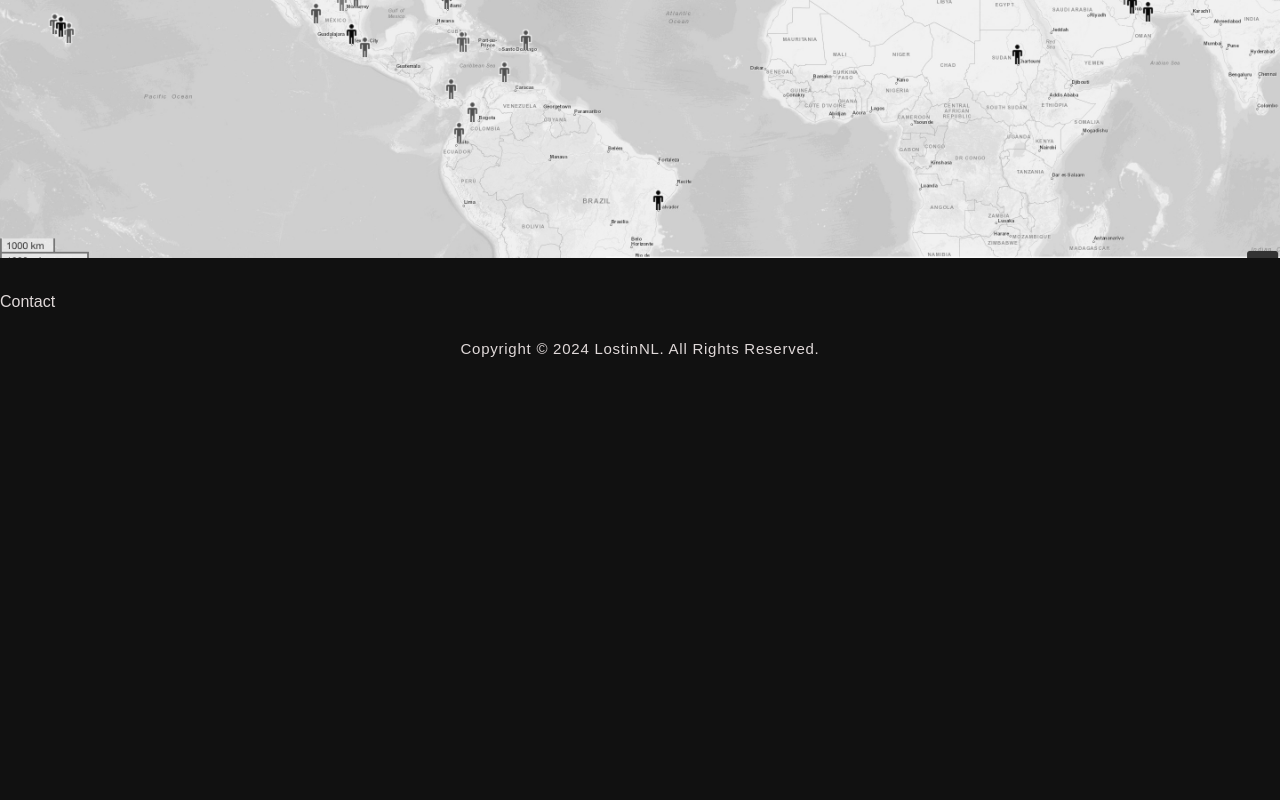
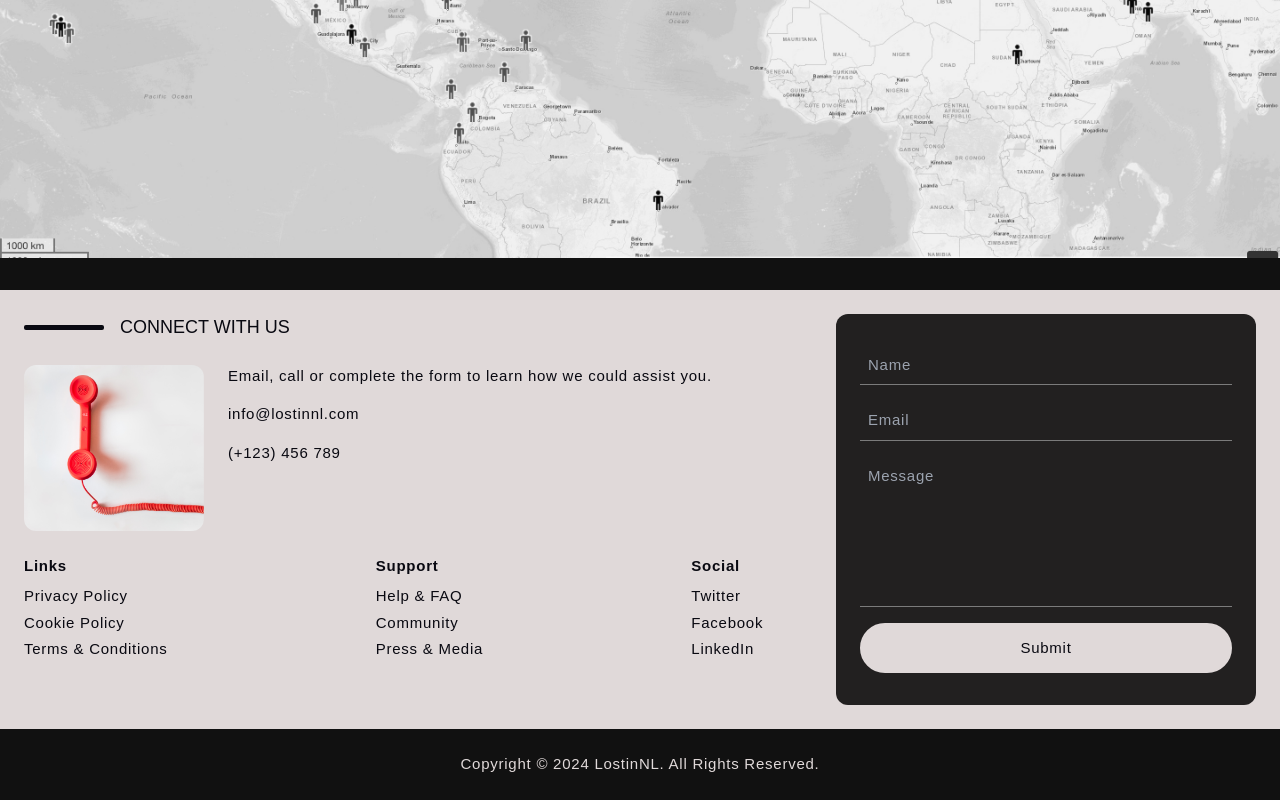
Before and after one commit to joujou144/missing-persons-homepage, a Next.js app: page / in a window 1280 px wide. Shown: the part 3531-4331 px from the top of the page. Before the commit the page ends 3915 px from the top, so only its background shows below. Built offline with nearby package versions, Linux system fonts and the light colour scheme; a web font is replaced by a local one.

Commit message:
build footer and contact form

```diff
--- a/app/globals.css
+++ b/app/globals.css
@@ -23,7 +23,7 @@
     text-wrap: balance;
   }
 
-  .nav-link {
+  .links {
     @apply cursor-pointer text-midnight hover:text-shadow-sm shadow-gray-30 transition-all;
   }
 
--- a/components/Contact.tsx
+++ b/components/Contact.tsx
@@ -1,7 +1,100 @@
-import React from "react";
+import React, { useState } from "react";
+import Heading from "./Heading";
+import Image from "next/image";
+import { CONTACT, FOOTER_LINKS } from "@/constant";
+import Button from "./Button";
 
 const Contact = () => {
-  return <div>Contact</div>;
+  return (
+    <section className="xl-container bg-cream">
+      <div className="max-container">
+        <div className="mx-6 min-[800px]:flex justify-between md:gap-4 gap-0">
+          <ContactInformation className="min-[800px]:w-[60%] py-6" />
+
+          <ContactForm className="min-[800px]:w-[420px] px-6 py-8 my-6" />
+        </div>
+      </div>
+    </section>
+  );
+};
+
+export const ContactInformation = ({ className }: { className: string }) => {
+  return (
+    <div className={`text-midnight ${className} `}>
+      <Heading variant="header-dark" label="connect with us" />
+      <div className="content-size mt-6 flex flex-col gap-4 min-[450px]:flex-row md:gap-6">
+        <Image
+          src="/phone-img.png"
+          alt="contact"
+          width={180}
+          height={50}
+          objectFit="contain"
+          className="rounded-xl"
+        />
+
+        <ul className="content-size flex flex-col gap-4">
+          {CONTACT.map(({ content }) => (
+            <li key={content} className="max-w-sm md:max-w-md lg:max-w-lg">
+              {content}
+            </li>
+          ))}
+        </ul>
+      </div>
+
+      <ul className="content-size flex flex-col gap-4 mt-6 md:flex-row justify-between">
+        {FOOTER_LINKS.map(({ title, links }) => (
+          <li key={title}>
+            <h4 className="font-bold mb-2">{title}</h4>
+            <ul>
+              {links.map((link) => (
+                <li key={link} className="mt-1 cursor-pointer links">
+                  {link}
+                </li>
+              ))}
+            </ul>
+          </li>
+        ))}
+      </ul>
+    </div>
+  );
+};
+
+export const ContactForm = ({ className }: { className: string }) => {
+  return (
+    <div
+      className={`bg-gray-70 text-cream content-size rounded-xl ${className}`}
+    >
+      <form className="content-size flex flex-col justify-between gap-4">
+        <input
+          id="guest_name"
+          type="text"
+          placeholder="Name"
+          className="p-2 bg-gray-70 border-b-[1px] border-gray-30 outline-none"
+        />
+
+        <input
+          id="guest_email"
+          type="email"
+          placeholder="Email"
+          className="p-2 bg-gray-70 border-b-[1px] border-gray-30 outline-none"
+        />
+
+        <textarea
+          // value={value}
+          placeholder="Message"
+          // onChange={handleChange}
+          className="p-2 bg-gray-70 min-h-[150px] border-b-[1px] border-gray-30 resize-none w-full outline-none"
+        />
+
+        <Button
+          type="submit"
+          label="Submit"
+          variant="btn-light"
+          // className="min-[700px]:self-end"
+        />
+      </form>
+    </div>
+  );
 };
 
 export default Contact;
--- a/components/Navbar.tsx
+++ b/components/Navbar.tsx
@@ -48,7 +48,7 @@ const Navlinks = () => {
             //   "nav-link": true,
             //   "!text-shadow-sm cursor-pointer": href === currentPath,
             // })}
-            className="nav-link"
+            className="links"
           >
             {label}
           </Link>
--- a/constant/index.ts
+++ b/constant/index.ts
@@ -115,20 +115,27 @@ export const persons: PersonProps[] = [
 
 // FOOTER SECTION
 export const COPYRIGHT = "Copyright © 2024 LostinNL. All Rights Reserved.";
+
+export const CONTACT = [
+  {
+    content:
+      "  Email, call or complete the form to learn how we could assist you.",
+  },
+  { content: "info@lostinnl.com" },
+  { content: "(+123) 456 789" },
+];
+
 export const FOOTER_LINKS = [
   {
-    title: "Learn More",
-    links: [
-      "About Hilink",
-      "Press Releases",
-      "Environment",
-      "Jobs",
-      "Privacy Policy",
-      "Contact Us",
-    ],
+    title: "Links",
+    links: ["Privacy Policy", "Cookie Policy", "Terms & Conditions"],
   },
   {
-    title: "Our Community",
-    links: ["Climbing xixixi", "Hiking hilink", "Hilink kinthill"],
+    title: "Support",
+    links: ["Help & FAQ", "Community", "Press & Media"],
+  },
+  {
+    title: "Social",
+    links: ["Twitter", "Facebook", "LinkedIn"],
   },
 ];
--- a/package.json
+++ b/package.json
@@ -14,6 +14,7 @@
     "next": "14.2.3",
     "react": "^18",
     "react-dom": "^18",
+    "react-hook-form": "^7.51.4",
     "react-icons": "^5.2.1"
   },
   "devDependencies": {
```
Also changed, not shown: 1 other file (tests, documents, lock files or other folders).
